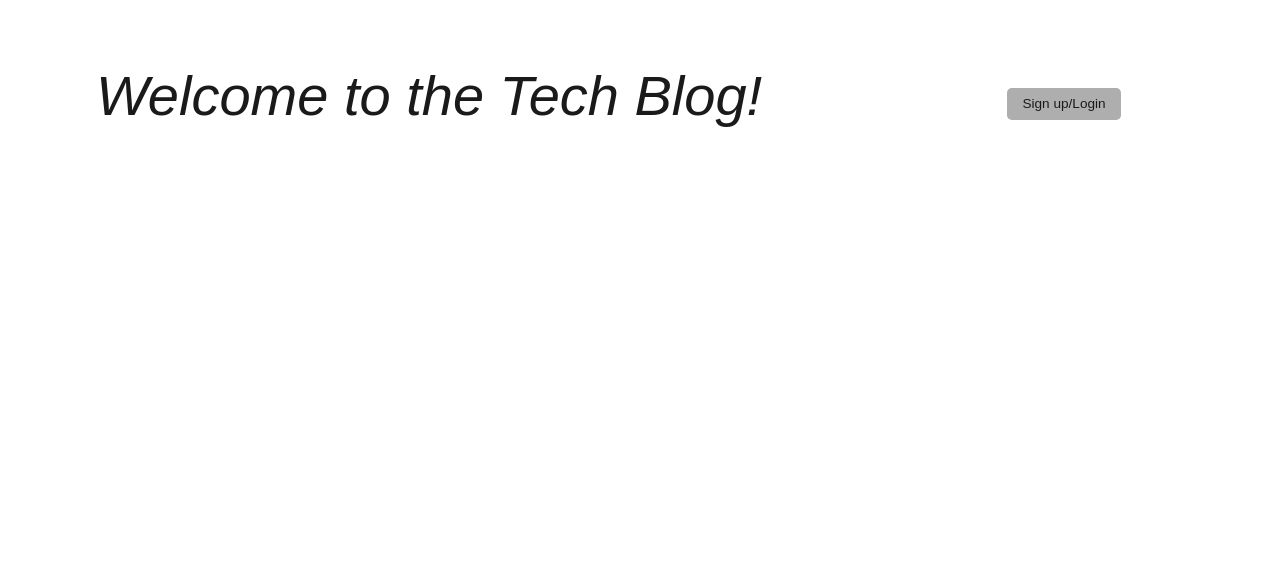
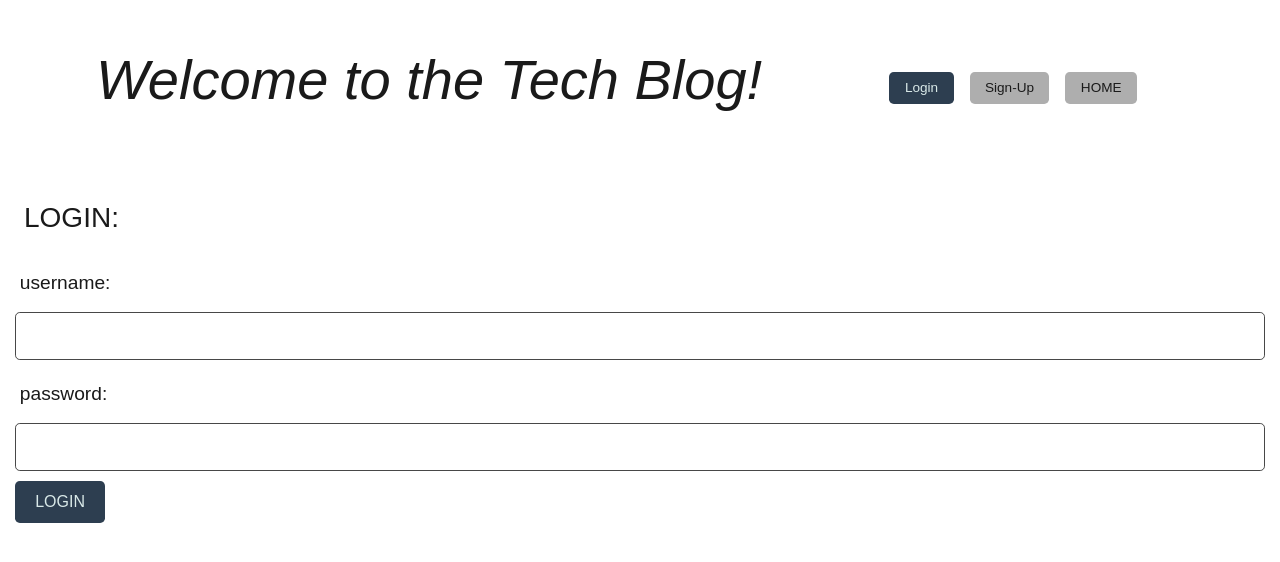
Before and after one commit to aanolan51/LetsBlog, a Node server app: page /login in a window 1280 px wide. Shown: the top 562 px of the page. Run offline with Node 20, Linux system fonts and the light colour scheme; some libraries are stand-ins or nearby versions.

Commit message:
Added the login view handlebar

```diff
--- a/controllers/homeRoutes.js
+++ b/controllers/homeRoutes.js
@@ -12,7 +12,6 @@
         include: [
           {
             model: User,
-            attributes: ['username'],
           },
         ],
       });
--- a/views/layouts/main.handlebars
+++ b/views/layouts/main.handlebars
@@ -14,13 +14,16 @@
   <header class="container">
     <div class="row flex-nowrap justify-content-between align-items-center">
       <div class="text-center">
-        <p class="display-4 font-italic text-dark" href="#">Welcome to the Tech Blog!</p>
+        <p class="display-4 font-italic text-dark">Welcome to the Tech Blog!</p>
       </div>
       <div class="col-4 d-flex justify-content-end align-items-center m-4">
         {{#if logged_in}}
-        <a class="btn btn-sm btn-outline-secondary m-4" href="/js/logout.js">Log Out</a>
+        <a class="btn btn-sm btn-primary m-4" href="/js/logout.js">Log Out</a>
+        <a class="btn btn-sm btn-outline-secondary m-2" href="/">HOME</a>
         {{else}}
-        <a class="btn btn-sm btn-outline-secondary m-4" href="#">Sign up/Login</a>
+        <a class="btn btn-sm btn-primary m-2" href="/login">Login</a>
+        <a class="btn btn-sm btn-outline-secondary m-2" href="/signup">Sign-Up</a>
+        <a class="btn btn-sm btn-outline-secondary m-2" href="/">HOME</a>
         {{/if}}
       </div>
     </div>
--- a/views/login.handlebars
+++ b/views/login.handlebars
@@ -0,0 +1,16 @@
+{{!-- Create the form to login: --}}
+
+<h3 class = "m-4">LOGIN:</h3>
+<form class = "col">
+  <div class="form-group">
+    <label for="usernameInput">username:</label>
+    <input class="form-input" type="text" id="usernameInput" />
+  </div>
+  <div class="form-group">
+    <label for="passwordInput">password:</label>
+    <input class="form-input" type="password" id="passwordInput" />
+  </div>
+  <div class="form-group">
+    <button class="btn btn-primary" type="submit">LOGIN</button>
+  </div>
+</form>
--- a/views/partials/comment_template.handlebars
+++ b/views/partials/comment_template.handlebars
@@ -1,7 +1,7 @@
 {{!-- The || array in the each statement cannot be the same as the column name being called from the model --}}
 {{#each comments as |comments|}}
 
-<div class="card">
+<div class="card m-4">
   <div class="card-body">
 
     {{!-- Figure out how to get the user id to pull in the actual name of the user posting the comment: --}}
```
Also changed, not shown: controllers/dashboardRoutes.js (+9 -4 lines), seeds/commentData.json (+12 -2 lines), views/signup.handlebars (added).
